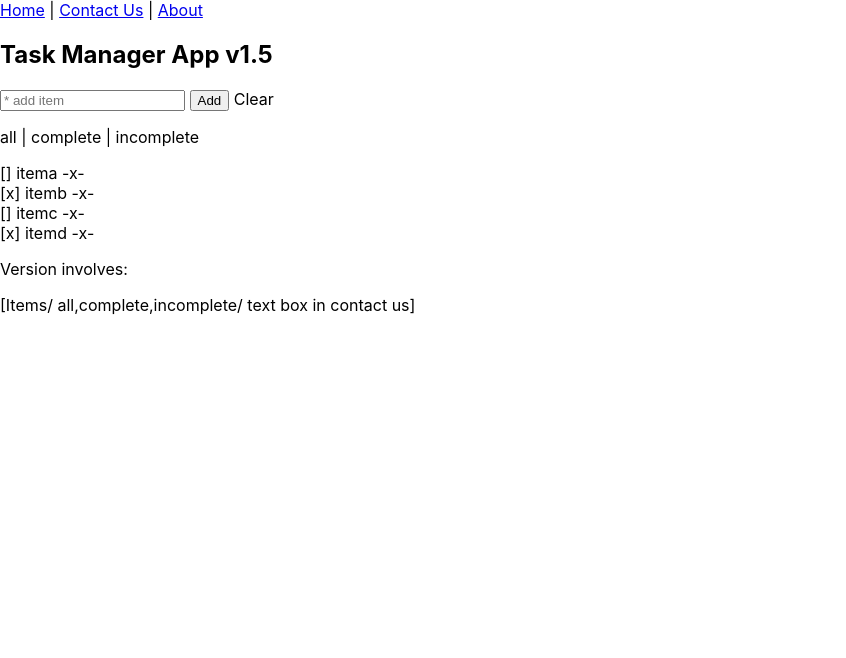
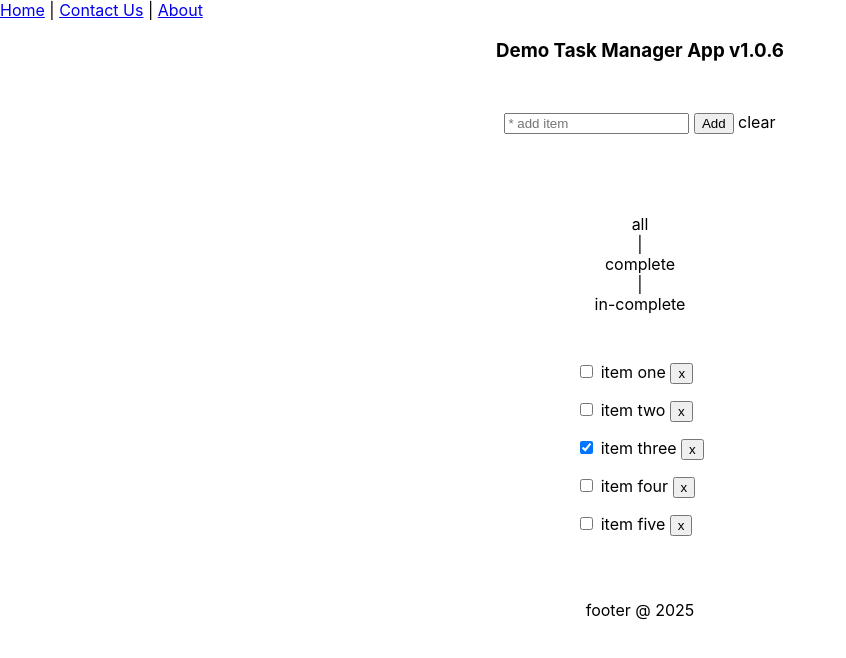
Before and after one commit to NatGallagher/taskmgr-app-v1, a React (Create React App) app in the folder taskmgr-app-v1/: page /#/ in a window 1280 px wide. Shown: the top 658 px of the page, without its empty margins (0-846 px from the left). Built offline with nearby package versions, Linux system fonts and the light colour scheme.

Commit message:
css added

```diff
--- a/taskmgr-app-v1/src/App.css
+++ b/taskmgr-app-v1/src/App.css
@@ -36,3 +36,12 @@
     transform: rotate(360deg);
   }
 }
+
+/* add css */
+
+.app-center-page {
+  display: flex;
+  flex-direction: column;
+  justify-content: center;
+  align-items: center;
+}
--- a/taskmgr-app-v1/src/App.js
+++ b/taskmgr-app-v1/src/App.js
@@ -3,6 +3,7 @@ import Home from "./components/Home";
 import ContactUs from "./components/ContactUs";
 import About from "./components/About";
 import NavBar from "./components/NavBar";
+import "./App.css"
 
 function App() {
   return (
--- a/taskmgr-app-v1/src/components/Home.js
+++ b/taskmgr-app-v1/src/components/Home.js
@@ -10,48 +10,98 @@ const initial_todo_items = [
 
 function Home() {
 
-  //useState = used to update and track data changes
+  /*
+  useState = uesed to update and track data changes
+            state variable
+            update state function
+  */
 
   const [tmplist, setTmpList] = useState(initial_todo_items);
   const [todolist, setTodoList] = useState(null);
+  const [txtitem, setItem] = useState("")
+  const [msgText,setMsg] = useState("")
 
-  useEffect(() => {
+  const handleAddNewItem = (e) =>{
+    e.preventDefault();
 
-    console.log("Home page load")
+      if(txtitem === null ||  txtitem.trim().length === 0)
+      {
+          setMsg(`* please enter a valid item name`);
+          return true;
+      }
 
-    setTodoList(tmplist)// calling this everytime the page loads
-    console.log("--- tmplist\n", tmplist);
-    console.log("--- todolist\n", todolist);
+      const _newitem = {id:new Date().getTime(),name:txtitem,completed:false};
+
+      setTmpList((prevval)=>{
+
+          //modern javascript array add
+          //-- spread operator ... = add item to array ... include exing items
+          //or array.push()
+
+          const _lst = [...prevval,_newitem]
+          setTodoList((prevval)=>[..._lst]);
+          return _lst;
+      });
+
+      setMsg("# item added");
+      setItem("");
+
+   }
+
+  /* useEffect(function) - ananymous function, callback, arraw fuction */
+  //useEffect(function(){})
+  //useEffect(()=>{
+
+  useEffect(()=>{
+
+    console.log("#App::Home page load")
+
+    setTodoList(tmplist)
+    console.log("---tmplist\n",tmplist)
+    console.log("---todolist\n",todolist)
+
+    //page load [] -- 1 time
+    //-- always refresh page on state update -- setTodoList , updated caused a page refresh, = endless loop page refresh
+
+  },[]) //[] - run only 1 time
 
 
-  },[])//[] - run only 1 time
   return (
       <>
-        <h2>Task Manager App v1.5</h2>
+      <div className="app-center-page">
+          <h3>Demo Task Manager App v1.0.6</h3>
           <p></p>
           <div>
-            <input type="text" maxLength={25} placeholder="* add item"/>
-            {" "} <button>Add</button> {" "} <a>Clear</a>
+              <input value={txtitem} type="text"
+                       onChange={(e)=>setItem(e.target.value)}
+                       maxLength={25} placeholder="* add item"/>
+              {" "}
+              <button onClick={handleAddNewItem}>Add</button> {" "} <a>clear</a>
               <p></p>
           </div>
+          <p>{msgText}</p>
           <p></p>
           <a>all</a> {" | "}
           <a>complete</a> {" | "}
-        <a>incomplete</a>
+          <a>in-complete</a>
           <p></p>
           <div>
-          <span>[] itema -x-</span><br/>
-          <span>[x] itemb -x-</span><br/>
-          <span>[] itemc -x-</span><br/>
-          <span>[x] itemd -x-</span>
+              {todolist && todolist.map((item)=>
+              <p key={item.id}>{
+                <>
+                   <input type="checkbox" checked={item.completed}/>
+                    {" "}
+                    <span>{item.name}</span>
+                    {" "}
+                   <button>x</button>
+                </>}
+              </p>)}
           </div>
-        <div>
-          <p>Version involves:</p>
-          [Items/
-          all,complete,incomplete/
-          text box in contact us]
+          <p></p>
+          <p>footer @ 2025</p>
         </div>
       </>
+
     );
   }
 
```
Lines whose indentation alone changed are shown as unchanged.
